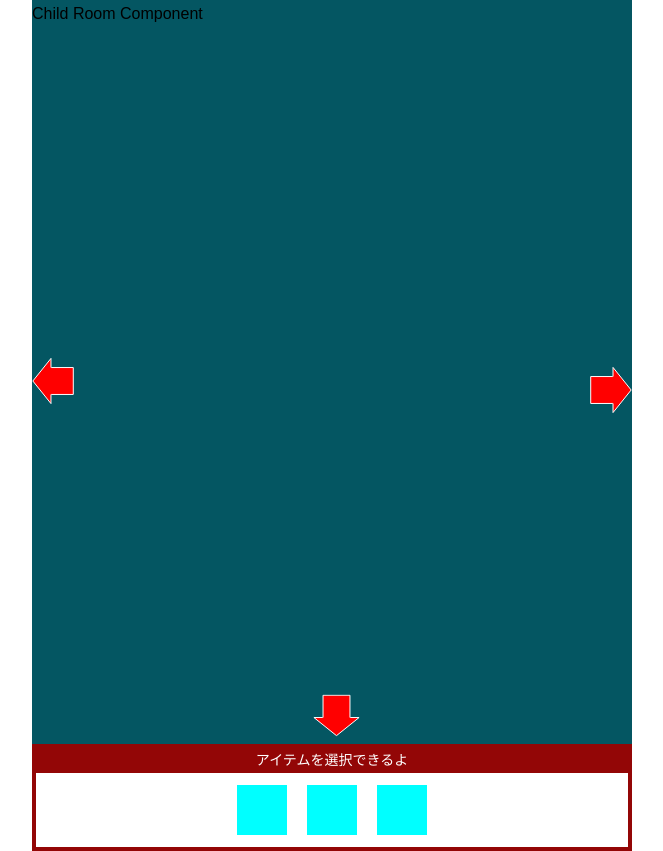
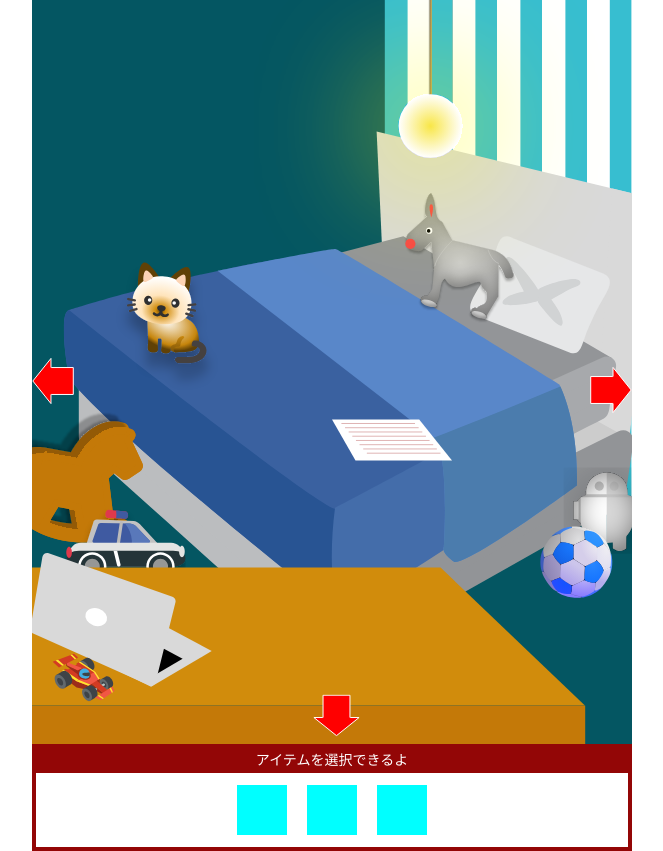
Before and after one commit to marimonon/advent2024_christmas, a React (Vite) app: page / in a window 1280 px wide. Shown: the whole page, without its empty margins (308-971 px from the left). Built offline with nearby package versions, Linux system fonts and the light colour scheme.

Commit message:
背景のcss

```diff
--- a/src/components/Rooms/ChildRoom.tsx
+++ b/src/components/Rooms/ChildRoom.tsx
@@ -1,7 +1,28 @@
-import React from "react"
+/** @jsxImportSource @emotion/react */
+import { css } from "@emotion/react"
+import ChildRoomBg from "../Images/Child/ChildRoomBg"
+import HomeWorkImage from "../Images/Child/HomeWorkImage"
 
 const ChildRoom: React.FC = () => {
-  return <div>Child Room Component</div>
+  return (
+    <div>
+      <HomeWorkImage css={homeWorkCss} />
+      <ChildRoomBg css={childBgCss} />
+    </div>
+  )
 }
 
 export default ChildRoom
+
+const homeWorkCss = css`
+  position: absolute;
+  top: 50%;
+  left: 50%;
+  width: 20%;
+  z-index: 2;
+`
+
+const childBgCss = css`
+  width: 100%;
+  height: 100%;
+`
```
